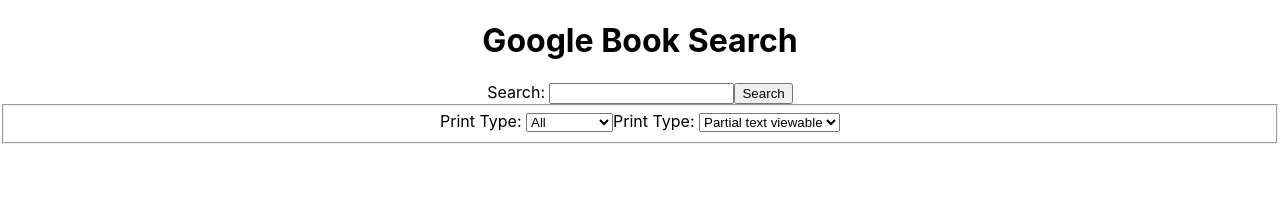
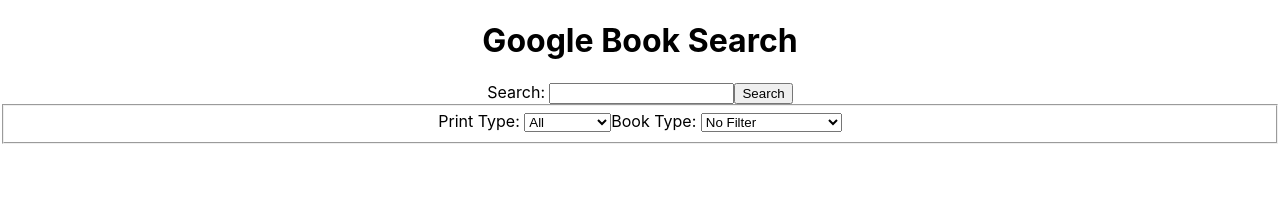
Before and after one commit to thinkful-ei-leopard/googlebooks-daniel-ron, a React (Create React App) app: page / in a window 1280 px wide. Shown: the top 201 px of the page. Built offline with nearby package versions, Linux system fonts and the light colour scheme.

Commit message:
event listener for filter is now working

```diff
--- a/src/App.js
+++ b/src/App.js
@@ -11,7 +11,18 @@
     kind: '',
     items: [],
     totalItems: 0,
+    searchInput:'',
+    printType:'',
+    bookType:'',
+  };
 
+  // If dropdown is selected (BOOK OR PRINT TYPE)
+  // setState to update that data (printType and bookType)
+  // use that DATA to make GET request
+  // with that RESP, update state
+
+  handleDropdownSelection = (selected) => {
+    console.log(selected);
   };
 
   handleSearchClick = (searchInput) => {
@@ -21,7 +32,12 @@
     // with that RESP, update state
     console.log(searchInput);
     // GET https://www.googleapis.com/books/v1/volumes?q={search terms}
-    fetch(`https://www.googleapis.com/books/v1/volumes?q=${searchInput}&key=AIzaSyA26sUh6FAvgtPAuU3gtCpzGBdN7Yyd5IU`)
+    // https://www.googleapis.com/books/v1/volumes?q=Test&filter=ebooks
+    const BASEURL = `https://www.googleapis.com/books/v1/volumes?`;
+
+    //printType = &filter=WHATEVERTHEVALUEIS
+    const URL = `https://www.googleapis.com/books/v1/volumes?q=${searchInput}${this.state.printType}${this.state.bookType}&key=AIzaSyA26sUh6FAvgtPAuU3gtCpzGBdN7Yyd5IU`;
+    fetch(URL)
       .then(res => res.json())
       .then(resJson => this.setState( {items: resJson.items,})
       );
@@ -35,7 +51,7 @@
           <h1>Google Book Search</h1>
         </header>
         <Search searchBook={this.handleSearchClick} />
-        <Filter />
+        <Filter dropdownSelection={this.handleDropdownSelection}/>
         <Results state={this.state} />
       </div>
     );
--- a/src/components/Filter.js
+++ b/src/components/Filter.js
@@ -1,18 +1,19 @@
 import React from 'react';
 
-function Filter() {
+function Filter(props) {
 
     return (
         <fieldset className="filter-div">
             <label htmlFor="filter-print-type">Print Type: </label>
-            <select id="filter-print-type" name="filter-print-type">
+            <select onChange={ (event) => props.dropdownSelection(event.target.value)}id="filter-print-type" name="filter-print-type">
                 <option value="all">All</option>
                 <option value="books">Books</option>
                 <option value="magazines">Magazines</option>
             </select>
-
-            <label htmlFor="filter-book-type">Print Type: </label>
-            <select id="filter-book-type" name="filter-book-type">
+            {/* // props.searchBook(event.target['search-input'].value); */}
+            <label htmlFor="filter-book-type">Book Type: </label>
+            <select onChange={(event) => props.dropdownSelection(event.target.value)} id="filter-book-type" name="filter-book-type">
+                <option value=''>No Filter</option>
                 <option value="partial">Partial text viewable</option>
                 <option value="full">Full text viewable</option>
                 <option value="free-ebooks">Free eBooks</option>
```
